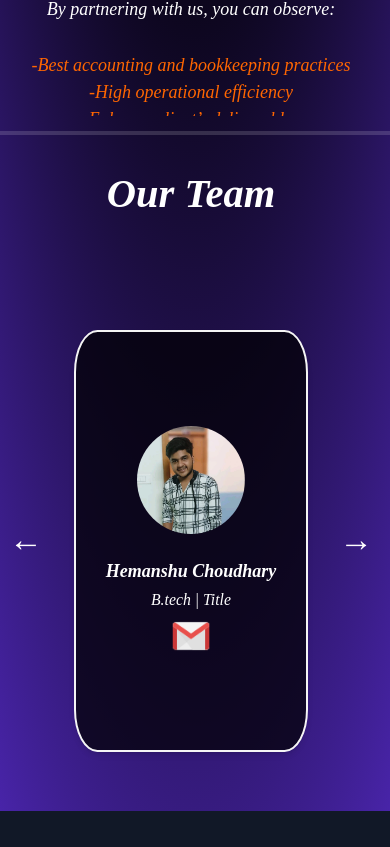
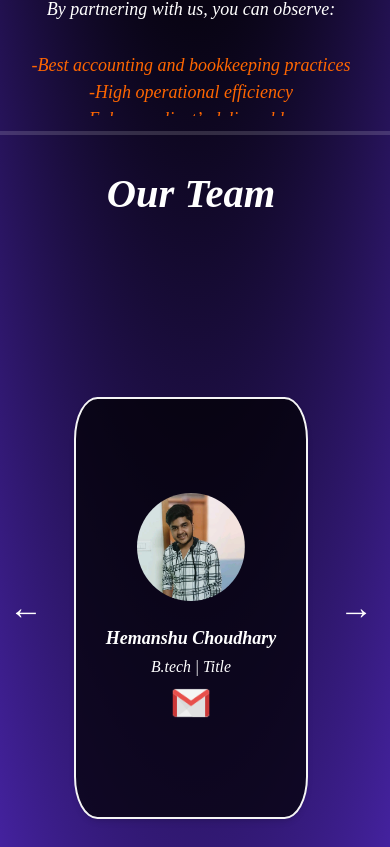
Before and after one commit to Hemanshujc1/Frontier-Tax-Services, a Next.js app: page /Aboutus in a window 390 px wide. Shown: the part 1897-2744 px from the top of the page. Built offline with nearby package versions, Linux system fonts and the light colour scheme.

Commit message:
Your commit message

```diff
--- a/app/globals.css
+++ b/app/globals.css
@@ -405,9 +405,13 @@ h6 {
     }
 
     .our-team {
+        height: auto;
         width: 97.95vw;
         justify-content: center;
         align-items: center;
+        flex-wrap: wrap;
+        overflow: auto;
+        flex-direction: row;
     }
 
     .teamcard {
```
Also changed, not shown: 2 other files (tests, documents, lock files or other folders).
